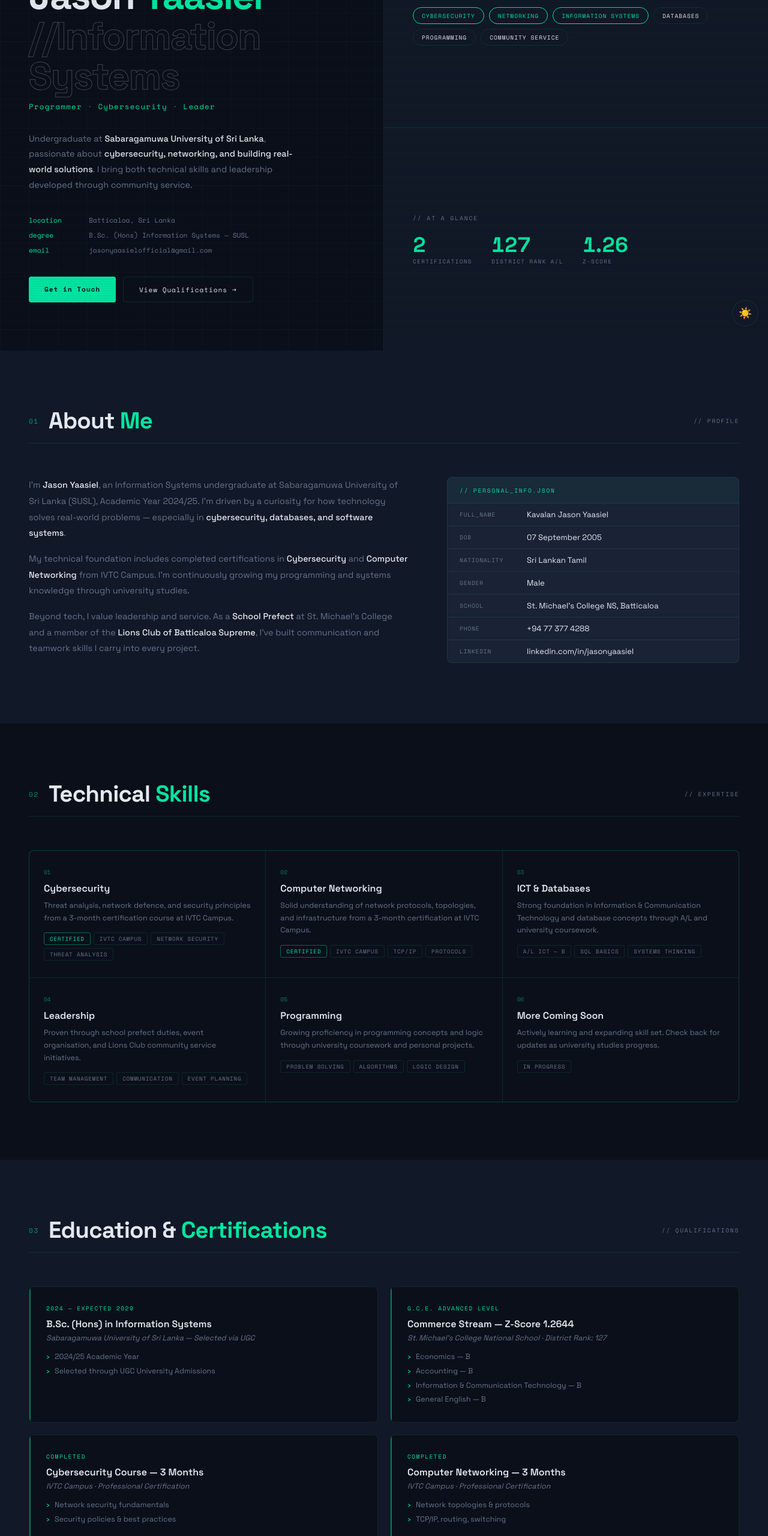
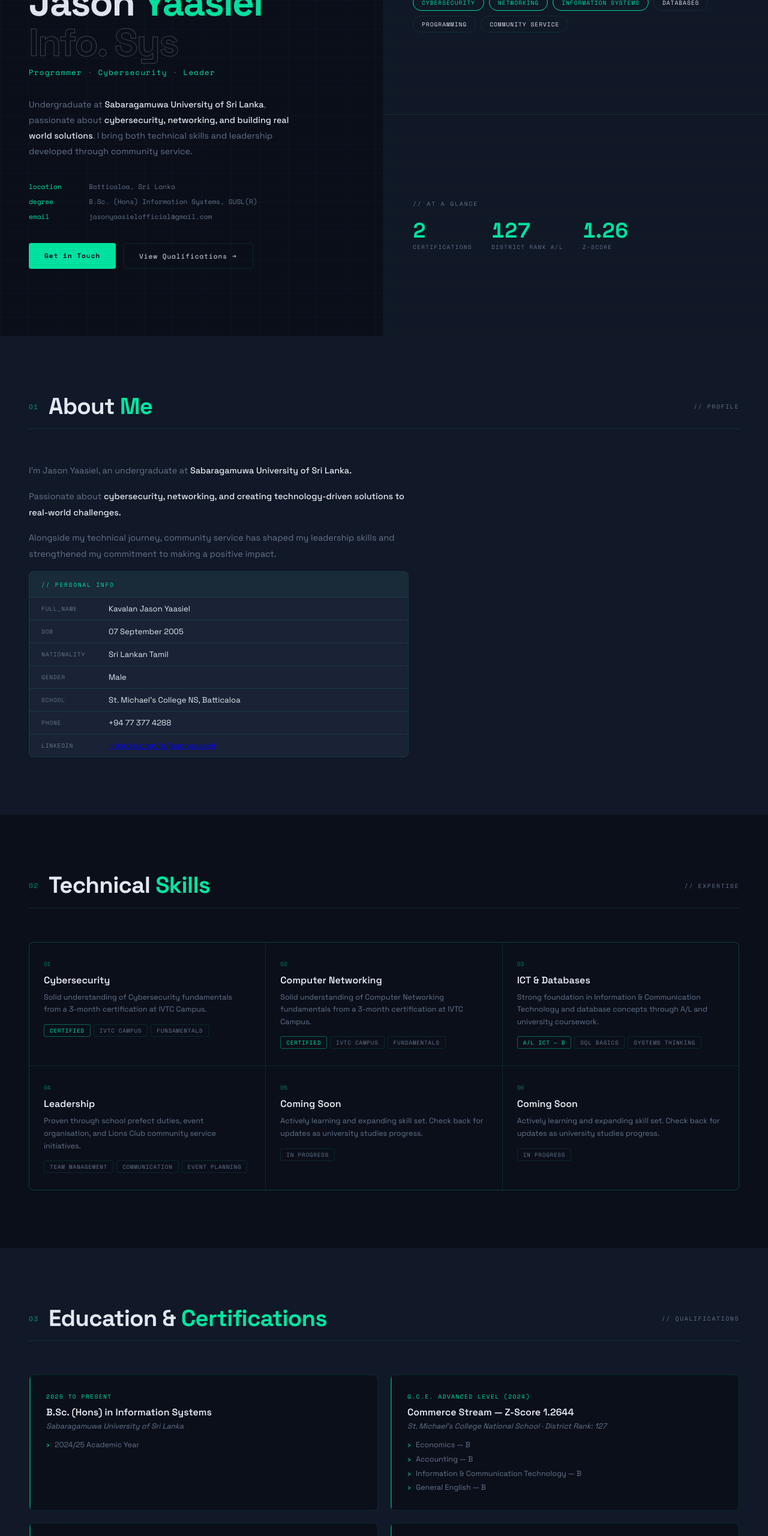
Before and after one commit to JasonYaasiel/jason-portfolio, a plain HTML site: page index.html in a window 1280 px wide. Shown: the part 240-2800 px from the top of the page at 60% size. Drawn offline with nearby package versions, Linux system fonts and the light colour scheme.

Commit message:
Add files via upload

```diff
--- a/index.html
+++ b/index.html
@@ -1,4 +1,3 @@
-cat > /mnt/user-data/outputs/index.html << 'HTMLEOF'
 <!DOCTYPE html>
 <html lang="en">
 <head>
@@ -45,7 +44,6 @@ body{
   transition:opacity 0.7s ease;
 }
 #boot.hide{opacity:0;pointer-events:none}
-#boot-line{white-space:nowrap;overflow:hidden}
 .boot-row{display:flex;gap:12px;align-items:center;opacity:0;transform:translateY(6px);transition:opacity 0.3s,transform 0.3s}
 .boot-row.show{opacity:1;transform:none}
 .boot-row .tag{color:#64748b}
@@ -73,22 +71,6 @@ body::before{
   filter:blur(20px);
 }
 
-/* ── THEME TOGGLE ── */
-#themeBtn{
-  position:fixed;right:16px;bottom:16px;
-  width:44px;height:44px;
-  border:1px solid var(--border);
-  border-radius:50%;
-  background:var(--bg2);
-  color:var(--green);
-  font-size:18px;
-  cursor:pointer;
-  z-index:8000;
-  transition:border-color 0.2s,box-shadow 0.2s;
-}
-#themeBtn:hover{border-color:var(--green);box-shadow:0 0 16px var(--glow)}
-
-
 /* ── NAV ── */
 nav{
   position:fixed;top:0;left:0;right:0;
@@ -99,7 +81,6 @@ nav{
   backdrop-filter:blur(16px);
   border-bottom:1px solid var(--border);
 }
-body.light nav{background:rgba(248,250,252,0.9)}
 .nav-logo{
   font-family:'Space Mono',monospace;
   font-size:1rem;font-weight:700;
@@ -233,7 +214,6 @@ h1 .name-dim{
 }
 .chip:hover,.chip.on{border-color:var(--green);color:var(--green)}
 .stats-row{display:flex;gap:32px;flex-wrap:wrap}
-.stat-box{}
 .stat-n{
   font-size:2.2rem;font-weight:700;
   color:var(--green);display:block;line-height:1;
@@ -400,24 +380,25 @@ h2 em{color:var(--green);font-style:normal}
   margin:36px 0 12px;
 }
 .grades-grid{
-  background:#0b0f1a;
+  background:var(--bg);
   border:1px solid rgba(0,229,160,0.08);
   border-radius:8px;overflow:hidden;
   display:grid;grid-template-columns:repeat(4,1fr);
 }
-body.light .grades-grid{background:#0f172a}
 .grade-cell{
   padding:16px;
   border-right:1px solid rgba(255,255,255,0.05);
   border-bottom:1px solid rgba(255,255,255,0.05);
 }
+/* remove right border on every 4th cell */
 .grade-cell:nth-child(4n){border-right:none}
-.grade-cell:nth-last-child(-n+1){border-bottom:none}
+/* remove bottom border on last row (cells 7,8,9 — padded to 9 total would be row 3) */
+.grade-cell:nth-child(n+7){border-bottom:none}
 .g-sub{font-family:'Space Mono',monospace;font-size:0.6rem;color:rgba(255,255,255,0.35);margin-bottom:6px}
 .g-mark{font-size:1.4rem;font-weight:700}
 .g-mark.a{color:#86efac}
 .g-mark.b{color:#93c5fd}
-.g-mark.c{color:rgba(255,255,255,0.25)}
+.g-mark.c{color:rgba(255,255,255,0.35)}
 
 /* ── EXPERIENCE ── */
 .exp-list-wrap{max-width:780px}
@@ -471,27 +452,19 @@ body.light .grades-grid{background:#0f172a}
 .proj-placeholder{
   opacity:0.4;border-style:dashed;
 }
-.proj-placeholder h3,.proj-placeholder p{color:var(--muted)}
 
 /* ── CONTACT ── */
-#contact{background:#0b0f1a}
-body.light #contact{background:#0f172a}
-#contact .sec-head{border-bottom-color:rgba(255,255,255,0.08)}
-#contact .sec-num{color:rgba(0,229,160,0.4)}
-#contact h2,#contact h2 em{color:#e2e8f0}
-#contact h2 em{color:#6ee7b7}
-#contact .sec-tag{color:rgba(255,255,255,0.25)}
-
+#contact{background:var(--bg)}
 .contact-wrap{max-width:560px}
 .contact-intro{
   font-size:0.88rem;line-height:1.8;
-  color:rgba(255,255,255,0.4);margin-bottom:32px;
+  color:var(--muted);margin-bottom:32px;
 }
 .c-links{display:flex;flex-direction:column;gap:12px}
 .c-item{
   display:flex;align-items:center;gap:14px;
   padding:14px 18px;
-  border:1px solid rgba(255,255,255,0.07);
+  border:1px solid var(--border);
   border-radius:6px;
   text-decoration:none;
   transition:border-color 0.2s,background 0.2s;
@@ -499,7 +472,7 @@ body.light #contact{background:#0f172a}
 .c-item:hover{border-color:rgba(0,229,160,0.35);background:rgba(0,229,160,0.05)}
 .c-icon{
   width:34px;height:34px;flex-shrink:0;
-  background:rgba(255,255,255,0.05);
+  background:rgba(255,255,255,0.04);
   border-radius:5px;
   display:flex;align-items:center;justify-content:center;
   font-size:0.9rem;
@@ -507,30 +480,27 @@ body.light #contact{background:#0f172a}
 .c-lbl{
   font-family:'Space Mono',monospace;font-size:0.58rem;
   letter-spacing:0.15em;text-transform:uppercase;
-  color:rgba(255,255,255,0.25);display:block;margin-bottom:1px;
+  color:var(--muted);display:block;margin-bottom:1px;
 }
-.c-val{font-size:0.82rem;color:rgba(255,255,255,0.65)}
+.c-val{font-size:0.82rem;color:var(--text)}
 
 /* ── FOOTER ── */
 footer{
   padding:20px 48px;
-  background:#0b0f1a;
-  border-top:1px solid rgba(255,255,255,0.06);
+  background:var(--bg);
+  border-top:1px solid var(--border);
   display:flex;align-items:center;justify-content:space-between;
   font-family:'Space Mono',monospace;
   font-size:0.6rem;letter-spacing:0.08em;
-  color:rgba(255,255,255,0.2);
+  color:var(--muted);
 }
-body.light footer{background:#0f172a}
 .f-brand{color:var(--green);font-weight:700;font-size:0.8rem}
 
 /* ── REVEAL ── */
 .reveal{opacity:0;transform:translateY(20px);transition:opacity 0.6s ease,transform 0.6s ease}
 .reveal.in{opacity:1;transform:none}
 
-/* ─────────────────────────────
-   RESPONSIVE — TABLET ≤ 900px
-───────────────────────────── */
+/* ── RESPONSIVE — TABLET ≤ 900px ── */
 @media(max-width:900px){
   nav{padding:0 20px}
   .nav-links{display:none}
@@ -549,13 +519,15 @@ body.light footer{background:#0f172a}
   .edu-grid{grid-template-columns:1fr;gap:16px}
   .exp-item{grid-template-columns:1fr;gap:6px}
   .grades-grid{grid-template-columns:repeat(3,1fr)}
+  /* fix bottom-border removal for 3-col layout (rows of 3, last row starts at cell 7) */
+  .grades-grid .grade-cell:nth-child(n+7){border-bottom:none}
+  .grades-grid .grade-cell:nth-child(4n){border-right:revert}
+  .grades-grid .grade-cell:nth-child(3n){border-right:none}
 
   footer{flex-direction:column;gap:8px;text-align:center;padding:16px}
 }
 
-/* ─────────────────────────────
-   RESPONSIVE — MOBILE ≤ 560px
-───────────────────────────── */
+/* ── RESPONSIVE — MOBILE ≤ 560px ── */
 @media(max-width:560px){
   nav{padding:0 14px;height:54px}
   .nav-pill{display:none}
@@ -608,7 +580,6 @@ body.light footer{background:#0f172a}
   .c-item{padding:12px 14px;gap:10px}
   .c-val{font-size:0.78rem;word-break:break-all}
 
-  #themeBtn{right:12px;bottom:12px;width:40px;height:40px;font-size:16px}
   footer{font-size:0.56rem;padding:14px}
 }
 </style>
@@ -619,14 +590,11 @@ body.light footer{background:#0f172a}
 <div id="boot">
   <div class="boot-row" id="b1"><span class="tag">$</span> loading portfolio</div>
   <div class="boot-row" id="b2"><span class="tag">✓</span> modules loaded</div>
-  <div class="boot-row" id="b3"><span class="tag">✓</span> jason_yaasiel.init()<span class="cursor-blink"></span></div>
+  <div class="boot-row" id="b3"><span class="tag">✓</span> jason yaasiel.init()<span class="cursor-blink"></span></div>
 </div>
 
 <!-- Cursor glow -->
 <div id="glow"></div>
-
-<!-- Theme toggle -->
-<button id="themeBtn" title="Toggle theme">☀️</button>
 
 <!-- NAV -->
 <nav>
@@ -651,19 +619,19 @@ body.light footer{background:#0f172a}
     <h1>
       Jason
       <span class="name-green"> Yaasiel</span>
-      <span class="name-dim">//Information Systems</span>
+      <span class="name-dim">Info. Sys</span>
     </h1>
     <div class="hero-sub">
       <span>Programmer</span> · <span>Cybersecurity</span> · <span>Leader</span>
     </div>
     <p class="hero-desc">
       Undergraduate at <strong>Sabaragamuwa University of Sri Lanka</strong>, passionate about
-      <strong>cybersecurity, networking, and building real-world solutions</strong>. I bring both
+      <strong>cybersecurity, networking, and building real world solutions</strong>. I bring both
       technical skills and leadership developed through community service.
     </p>
     <div class="hero-info">
       <div class="info-row"><span class="info-key">location</span>Batticaloa, Sri Lanka</div>
-      <div class="info-row"><span class="info-key">degree</span>B.Sc. (Hons) Information Systems — SUSL</div>
+      <div class="info-row"><span class="info-key">degree</span>B.Sc. (Hons) Information Systems, SUSL(R)</div>
       <div class="info-row"><span class="info-key">email</span>jasonyaasielofficial@gmail.com</div>
     </div>
     <div class="hero-btns">
@@ -712,19 +680,24 @@ body.light footer{background:#0f172a}
   </div>
   <div class="about-wrap">
     <div class="about-text reveal">
-      <p>I'm <strong>Jason Yaasiel</strong>, an Information Systems undergraduate at Sabaragamuwa University of Sri Lanka (SUSL), Academic Year 2024/25. I'm driven by a curiosity for how technology solves real-world problems — especially in <strong>cybersecurity, databases, and software systems</strong>.</p>
-      <p>My technical foundation includes completed certifications in <strong>Cybersecurity</strong> and <strong>Computer Networking</strong> from IVTC Campus. I'm continuously growing my programming and systems knowledge through university studies.</p>
-      <p>Beyond tech, I value leadership and service. As a <strong>School Prefect</strong> at St. Michael's College and a member of the <strong>Lions Club of Batticaloa Supreme</strong>, I've built communication and teamwork skills I carry into every project.</p>
-    </div>
+      <p>I’m Jason Yaasiel, an undergraduate at <strong>Sabaragamuwa University of Sri Lanka.</strong></p>
+      <p>Passionate about <strong>cybersecurity, networking, and creating technology-driven solutions to real-world challenges.</strong></p>
+      <p>Alongside my technical journey, community service has shaped my leadership skills and strengthened my commitment to making a positive impact.</p>
     <div class="info-card reveal">
-      <div class="info-card-head">// personal_info.json</div>
+  <div class="info-card-head">// personal info</div>
   <div class="info-row2"><span class="ik">full_name</span><span class="iv">Kavalan Jason Yaasiel</span></div>
   <div class="info-row2"><span class="ik">dob</span><span class="iv">07 September 2005</span></div>
   <div class="info-row2"><span class="ik">nationality</span><span class="iv">Sri Lankan Tamil</span></div>
   <div class="info-row2"><span class="ik">gender</span><span class="iv">Male</span></div>
   <div class="info-row2"><span class="ik">school</span><span class="iv">St. Michael's College NS, Batticaloa</span></div>
   <div class="info-row2"><span class="ik">phone</span><span class="iv">+94 77 377 4288</span></div>
-      <div class="info-row2"><span class="ik">linkedin</span><span class="iv">linkedin.com/in/jasonyaasiel</span></div>
+  <div class="info-row2">
+    <span class="ik">linkedin</span>
+    <span class="iv">
+      <a href="https://www.linkedin.com/in/jasonyaasiel" target="_blank" rel="noopener noreferrer">
+        linkedin.com/in/jasonyaasiel
+      </a>
+    </span>
   </div>
 </div>
 </section>
@@ -740,20 +713,20 @@ body.light footer{background:#0f172a}
     <div class="skill-card">
       <span class="skill-n">01</span>
       <div class="skill-name">Cybersecurity</div>
-      <p class="skill-desc">Threat analysis, network defence, and security principles from a 3-month certification course at IVTC Campus.</p>
-      <div class="pills"><span class="pill g">Certified</span><span class="pill">IVTC Campus</span><span class="pill">Network Security</span><span class="pill">Threat Analysis</span></div>
+      <p class="skill-desc">Solid understanding of Cybersecurity fundamentals from a 3-month certification at IVTC Campus.</p>
+      <div class="pills"><span class="pill g">Certified</span><span class="pill">IVTC Campus</span><span class="pill">Fundamentals</span></div>
     </div>
     <div class="skill-card">
       <span class="skill-n">02</span>
       <div class="skill-name">Computer Networking</div>
-      <p class="skill-desc">Solid understanding of network protocols, topologies, and infrastructure from a 3-month certification at IVTC Campus.</p>
-      <div class="pills"><span class="pill g">Certified</span><span class="pill">IVTC Campus</span><span class="pill">TCP/IP</span><span class="pill">Protocols</span></div>
+      <p class="skill-desc">Solid understanding of Computer Networking fundamentals from a 3-month certification at IVTC Campus.</p>
+      <div class="pills"><span class="pill g">Certified</span><span class="pill">IVTC Campus</span><span class="pill">Fundamentals</span></div>
     </div>
     <div class="skill-card">
       <span class="skill-n">03</span>
       <div class="skill-name">ICT &amp; Databases</div>
       <p class="skill-desc">Strong foundation in Information &amp; Communication Technology and database concepts through A/L and university coursework.</p>
-      <div class="pills"><span class="pill">A/L ICT — B</span><span class="pill">SQL Basics</span><span class="pill">Systems Thinking</span></div>
+      <div class="pills"><span class="pill g">A/L ICT — B</span><span class="pill">SQL Basics</span><span class="pill">Systems Thinking</span></div>
     </div>
     <div class="skill-card">
       <span class="skill-n">04</span>
@@ -763,13 +736,13 @@ body.light footer{background:#0f172a}
     </div>
     <div class="skill-card">
       <span class="skill-n">05</span>
-      <div class="skill-name">Programming</div>
-      <p class="skill-desc">Growing proficiency in programming concepts and logic through university coursework and personal projects.</p>
-      <div class="pills"><span class="pill">Problem Solving</span><span class="pill">Algorithms</span><span class="pill">Logic Design</span></div>
+      <div class="skill-name">Coming Soon</div>
+      <p class="skill-desc">Actively learning and expanding skill set. Check back for updates as university studies progress.</p>
+      <div class="pills"><span class="pill">In Progress</span></div>
     </div>
     <div class="skill-card">
       <span class="skill-n">06</span>
-      <div class="skill-name">More Coming Soon</div>
+      <div class="skill-name">Coming Soon</div>
       <p class="skill-desc">Actively learning and expanding skill set. Check back for updates as university studies progress.</p>
       <div class="pills"><span class="pill">In Progress</span></div>
     </div>
@@ -785,13 +758,15 @@ body.light footer{background:#0f172a}
   </div>
   <div class="edu-grid">
     <div class="edu-card reveal">
-      <div class="edu-yr">2024 — Expected 2029</div>
+      <div class="edu-yr">2026 to Present</div>
       <div class="edu-deg">B.Sc. (Hons) in Information Systems</div>
-      <div class="edu-inst">Sabaragamuwa University of Sri Lanka — Selected via UGC</div>
-      <ul class="edu-pts"><li>2024/25 Academic Year</li><li>Selected through UGC University Admissions</li></ul>
+      <div class="edu-inst">Sabaragamuwa University of Sri Lanka</div>
+      <ul class="edu-pts">
+        <li>2024/25 Academic Year</li>
+      </ul>
     </div>
     <div class="edu-card reveal">
-      <div class="edu-yr">G.C.E. Advanced Level</div>
+      <div class="edu-yr">G.C.E. Advanced Level (2024)</div>
       <div class="edu-deg">Commerce Stream — Z-Score 1.2644</div>
       <div class="edu-inst">St. Michael's College National School · District Rank: 127</div>
       <ul class="edu-pts">
@@ -803,15 +778,19 @@ body.light footer{background:#0f172a}
     </div>
     <div class="edu-card reveal">
       <div class="edu-yr">Completed</div>
-      <div class="edu-deg">Cybersecurity Course — 3 Months</div>
+      <div class="edu-deg">Cybersecurity Course: 3 Months</div>
       <div class="edu-inst">IVTC Campus · Professional Certification</div>
-      <ul class="edu-pts"><li>Network security fundamentals</li><li>Security policies &amp; best practices</li></ul>
+      <ul class="edu-pts">
+        <li>Cyber security fundamentals</li>
+      </ul>
     </div>
     <div class="edu-card reveal">
       <div class="edu-yr">Completed</div>
-      <div class="edu-deg">Computer Networking — 3 Months</div>
+      <div class="edu-deg">Computer Networking: 3 Months</div>
       <div class="edu-inst">IVTC Campus · Professional Certification</div>
-      <ul class="edu-pts"><li>Network topologies &amp; protocols</li><li>TCP/IP, routing, switching</li></ul>
+      <ul class="edu-pts">
+        <li>Computer Networking fundamentals</li>
+      </ul>
     </div>
   </div>
 
@@ -840,7 +819,7 @@ body.light footer{background:#0f172a}
   </div>
   <div class="exp-list-wrap">
     <div class="exp-item reveal">
-      <div class="exp-date">Jan 2026<br>— Present</div>
+      <div class="exp-date">Jan 2026<br>to Present</div>
       <div>
         <div class="exp-role">Student Member</div>
         <div class="exp-org">Lions Club of Batticaloa Supreme</div>
@@ -852,7 +831,7 @@ body.light footer{background:#0f172a}
       </div>
     </div>
     <div class="exp-item reveal">
-      <div class="exp-date">2023 — 2024</div>
+      <div class="exp-date">2023 to 2024</div>
       <div>
         <div class="exp-role">School Prefect</div>
         <div class="exp-org">St. Michael's College National School, Batticaloa</div>
@@ -876,7 +855,7 @@ body.light footer{background:#0f172a}
   <div class="proj-grid">
     <div class="proj-card reveal">
       <h3>Portfolio Website</h3>
-      <p>Designed and built this personal portfolio website using HTML, CSS, and JavaScript.</p>
+      <p>Designed and built this personal portfolio website</p>
       <span class="proj-tag">Web Dev</span>
     </div>
     <div class="proj-card proj-placeholder reveal">
@@ -886,7 +865,7 @@ body.light footer{background:#0f172a}
     </div>
     <div class="proj-card proj-placeholder reveal">
       <h3>Coming Soon</h3>
-      <p>Exploring cybersecurity and networking projects as part of ongoing learning.</p>
+      <p>More projects will be added as university work and personal builds progress.</p>
       <span class="proj-tag">In Progress</span>
     </div>
   </div>
@@ -910,7 +889,7 @@ body.light footer{background:#0f172a}
         <div class="c-icon">📞</div>
         <div><span class="c-lbl">Phone</span><span class="c-val">+94 77 377 4288</span></div>
       </a>
-      <a href="https://linkedin.com/in/jasonyaasiel" target="_blank" class="c-item">
+      <a href="https://linkedin.com/in/jasonyaasiel" target="_blank" rel="noopener noreferrer" class="c-item">
         <div class="c-icon">in</div>
         <div><span class="c-lbl">LinkedIn</span><span class="c-val">linkedin.com/in/jasonyaasiel</span></div>
       </a>
@@ -931,33 +910,34 @@ body.light footer{background:#0f172a}
 <script>
 // Boot sequence
 (function(){
-  const rows = ['b1','b2','b3'];
-  rows.forEach((id,i)=>{
-    setTimeout(()=>{
-      document.getElementById(id).classList.add('show');
-    }, 400 + i*500);
+  ['b1','b2','b3'].forEach((id, i) => {
+    setTimeout(() => document.getElementById(id).classList.add('show'), 400 + i * 500);
   });
-  setTimeout(()=>{
+  setTimeout(() => {
     const boot = document.getElementById('boot');
     boot.classList.add('hide');
-    setTimeout(()=>boot.remove(), 800);
+    setTimeout(() => boot.remove(), 800);
   }, 2400);
 })();
 
-// Cursor glow
+// Cursor glow — desktop only (skip on touch devices)
+if (window.matchMedia('(pointer: fine)').matches) {
   const glow = document.getElementById('glow');
-document.addEventListener('mousemove', e=>{
-  glow.style.left = e.clientX+'px';
-  glow.style.top  = e.clientY+'px';
+  document.addEventListener('mousemove', e => {
+    glow.style.left = e.clientX + 'px';
+    glow.style.top  = e.clientY + 'px';
   });
+} else {
+  document.getElementById('glow').remove();
+}
 
 // Scroll reveal
-const obs = new IntersectionObserver(entries=>{
-  entries.forEach((e,i)=>{
-    if(e.isIntersecting) setTimeout(()=>e.target.classList.add('in'), i*60);
+const obs = new IntersectionObserver(entries => {
+  entries.forEach((e, i) => {
+    if (e.isIntersecting) setTimeout(() => e.target.classList.add('in'), i * 60);
   });
-},{threshold:0.1});
-document.querySelectorAll('.reveal').forEach(el=>obs.observe(el));
+}, { threshold: 0.1 });
+document.querySelectorAll('.reveal').forEach(el => obs.observe(el));
 </script>
 </body>
 </html>
```
Lines whose indentation alone changed are shown as unchanged.
